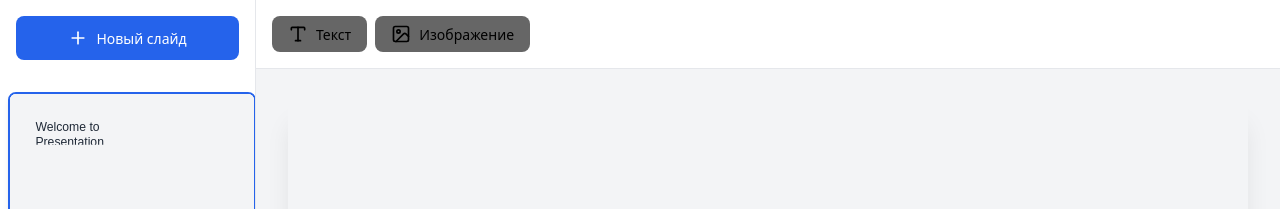
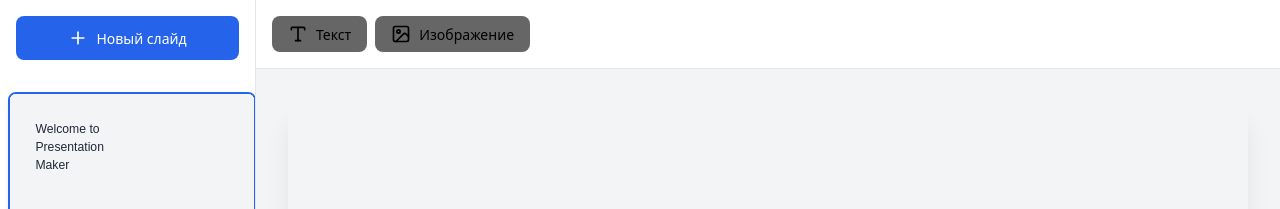
Before and after one commit to Jason1258t/frontend-2025, a React (Vite) app in the folder presentation_macker/: page / in a window 1280 px wide. Shown: the top 209 px of the page. Built offline with nearby package versions, Linux system fonts and the light colour scheme.

Commit message:
little fixes in preview

```diff
--- a/presentation_macker/src/view/Canvas/Canvas.module.css
+++ b/presentation_macker/src/view/Canvas/Canvas.module.css
@@ -44,5 +44,5 @@
 .imageElement {
   width: 100%;
   height: 100%;
-  object-fit: cover;
+  object-fit: fill;
 }
--- a/presentation_macker/src/view/Sidebar/SlidePreview/SlidePreview.module.css
+++ b/presentation_macker/src/view/Sidebar/SlidePreview/SlidePreview.module.css
@@ -57,19 +57,13 @@
   width: 100%;
   height: 100%;
   background: transparent;
-  font-family: sans-serif;
-  overflow: visible;
-  overflow: hidden;
   word-wrap: break-word;
-  line-height: 1.2;
-  transform-origin: top left;
 }
 
 .imageElement {
   width: 100%;
   height: 100%;
-  object-fit: cover;
-  transform-origin: top left;
+  object-fit: fill;
 }
 
 .title {
```
